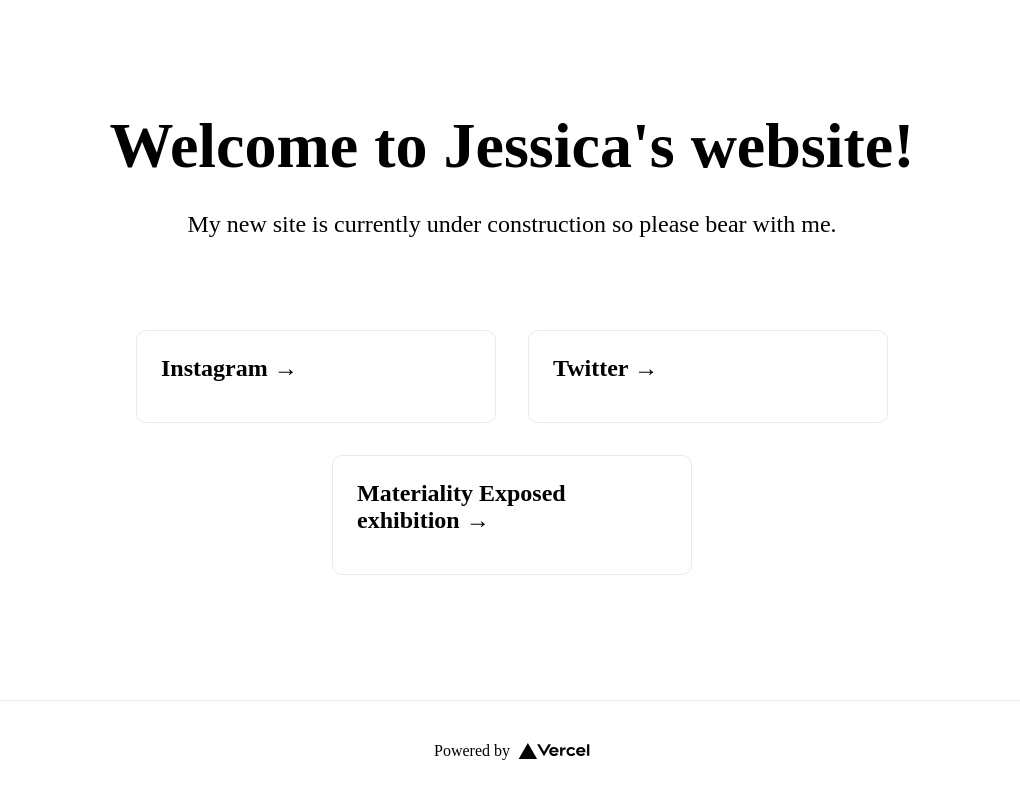
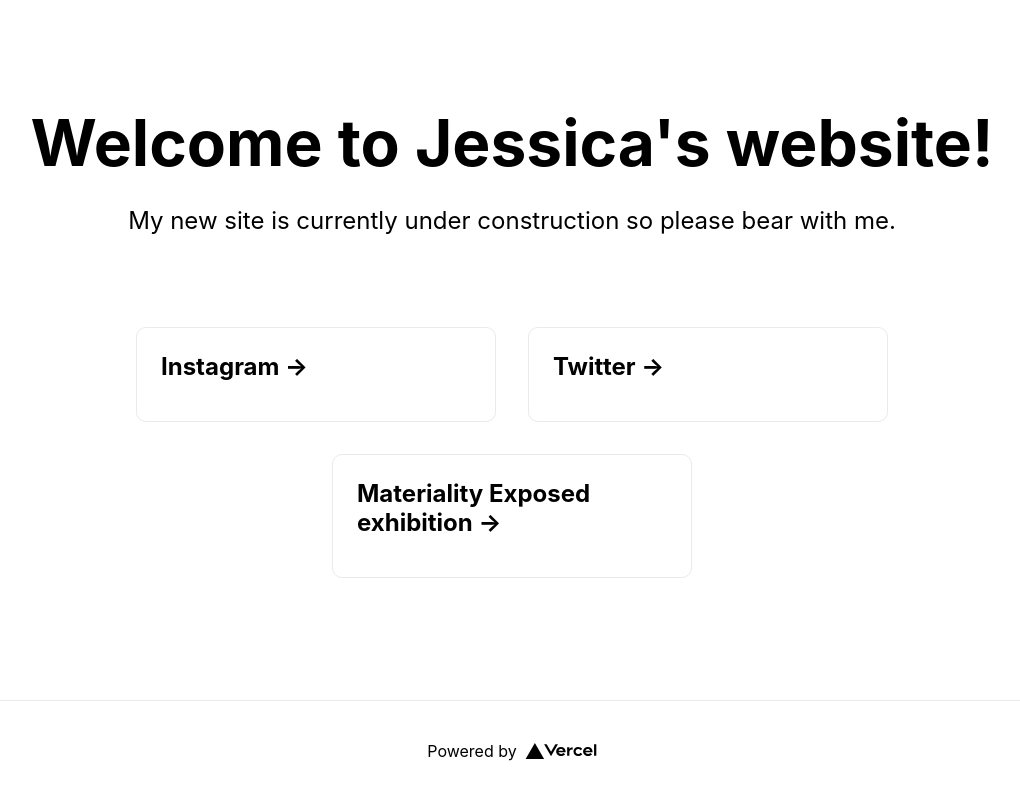
Before and after one commit to jesscmiller/nextjs, a Next.js app: page / in a window 1280 px wide. Shown: the whole page, without its empty margins (128-1148 px from the left). Built offline with nearby package versions, Linux system fonts and the light colour scheme.

Commit message:
Update globals.css

```diff
--- a/styles/globals.css
+++ b/styles/globals.css
@@ -2,7 +2,8 @@
 body {
   padding: 0;
   margin: 0;
-  font-family: Quattrocentro-Sans;
+  font-family: apple-system, BlinkMacSystemFont, Segoe UI, Roboto, Oxygen,
+    Ubuntu, Cantarell, Fira Sans, Droid Sans, Helvetica Neue, sans-serif, Quattrocentro Sans;
 }
 
 a {
```
